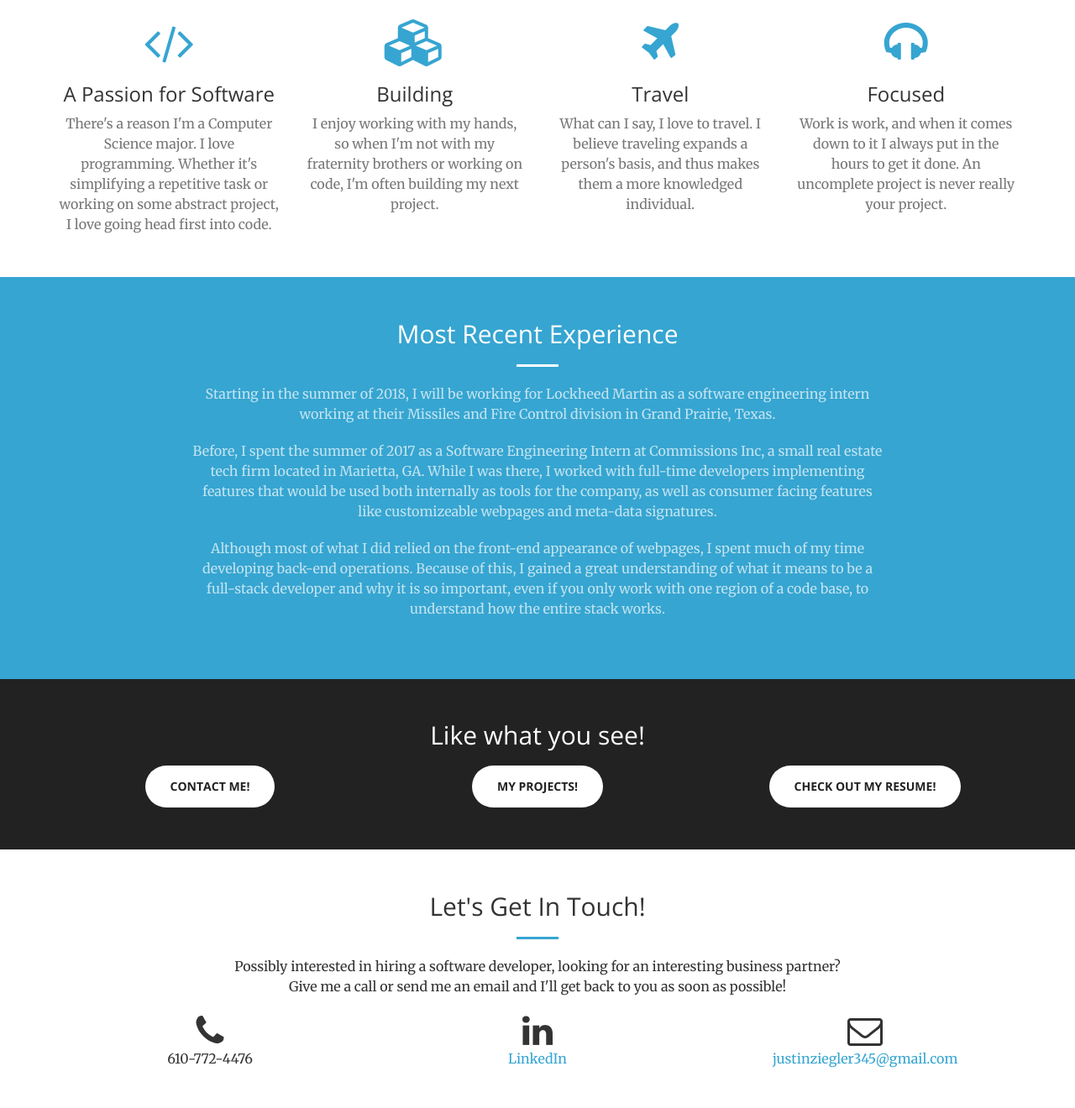
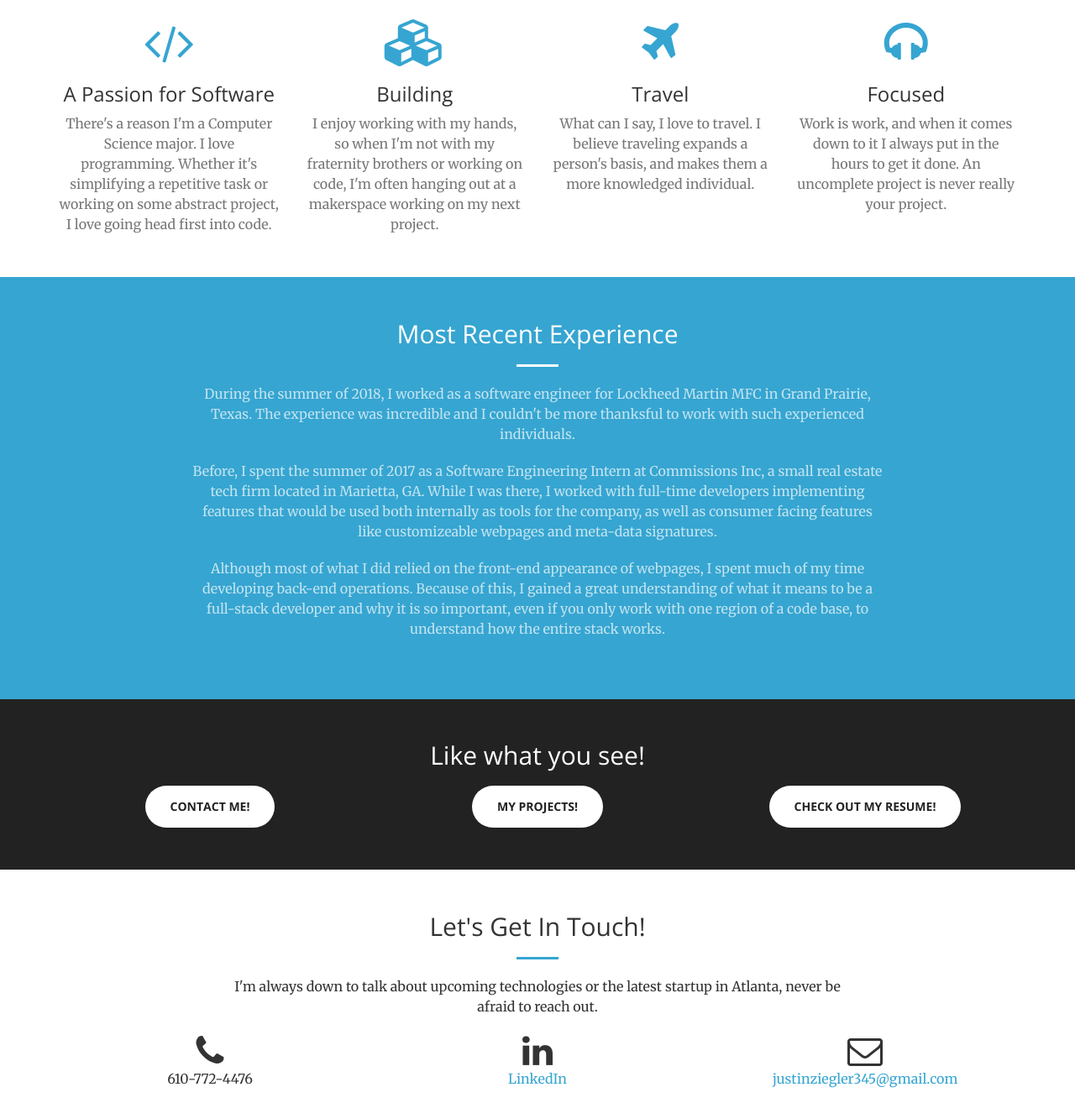
Before and after one commit to Zighome24/zighome24.github.io, a website: page index.html in a window 1280 px wide. Shown: the part 1473-2793 px from the top of the page at 84% size. Drawn offline with nearby package versions, Linux system fonts and the light colour scheme.

Commit message:
9/23/18 update to my website

```diff
--- a/index.html
+++ b/index.html
@@ -135,14 +135,14 @@
                     <div class="service-box">
                         <i class="fa fa-4x fa-cubes text-primary sr-icons"></i>
                         <h3>Building</h3>
-                        <p class="text-muted">I enjoy working with my hands, so when I'm not with my fraternity brothers or working on code, I'm often building my next project.</p>
+                        <p class="text-muted">I enjoy working with my hands, so when I'm not with my fraternity brothers or working on code, I'm often hanging out at a makerspace working on my next project.</p>
                     </div>
                 </div>
                 <div class="col-lg-3 col-md-6 text-center">
                     <div class="service-box">
                         <i class="fa fa-4x fa-plane text-primary sr-icons"></i>
                         <h3>Travel</h3>
-                        <p class="text-muted">What can I say, I love to travel. I believe traveling expands a person's basis, and thus makes them a more knowledged individual.</p>
+                        <p class="text-muted">What can I say, I love to travel. I believe traveling expands a person's basis, and makes them a more knowledged individual.</p>
                     </div>
                 </div>
                 <div class="col-lg-3 col-md-6 text-center">
@@ -163,7 +163,7 @@
                     <h2 class="section-heading">Most Recent Experience</h2>
                     <hr class="light">
                     <p class="text-faded">
-                        Starting in the summer of 2018, I will be working for Lockheed Martin as a software engineering intern working at their Missiles and Fire Control division in Grand Prairie, Texas.
+                        During the summer of 2018, I worked as a software engineer for Lockheed Martin MFC in Grand Prairie, Texas. The experience was incredible and I couldn't be more thanksful to work with such experienced individuals.
                     </p>
                     <p class="text-faded">
                         Before, I spent the summer of 2017 as a Software Engineering Intern at Commissions Inc, a small real estate tech firm located in Marietta, GA. While I was there, I worked with full-time developers implementing features that would be used both internally as tools for the company, as well as consumer facing features like customizeable webpages and meta-data signatures.
@@ -201,7 +201,7 @@
                 <div class="col-lg-8 col-lg-offset-2 text-center">
                     <h2 class="section-heading">Let's Get In Touch!</h2>
                     <hr class="primary">
-                    <p>Possibly interested in hiring a software developer, looking for an interesting business partner? Give me a call or send me an email and I'll get back to you as soon as possible!</p>
+                    <p>I'm always down to talk about upcoming technologies or the latest startup in Atlanta, never be afraid to reach out.</p>
                 </div>
                 <div class="col-lg-4 text-center">
                     <i class="fa fa-phone fa-3x sr-contact"></i>
```
Also changed, not shown: 1 other file.
